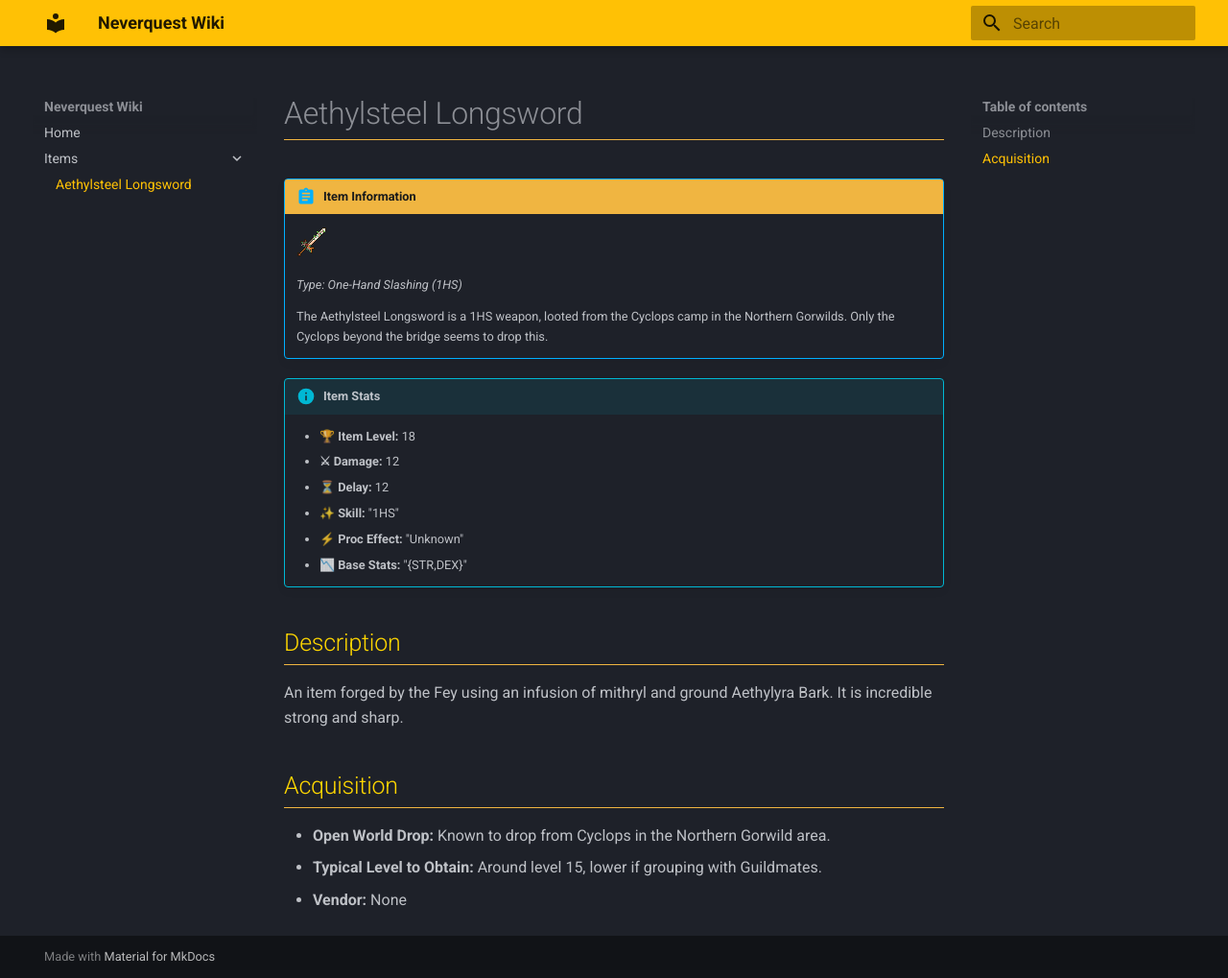
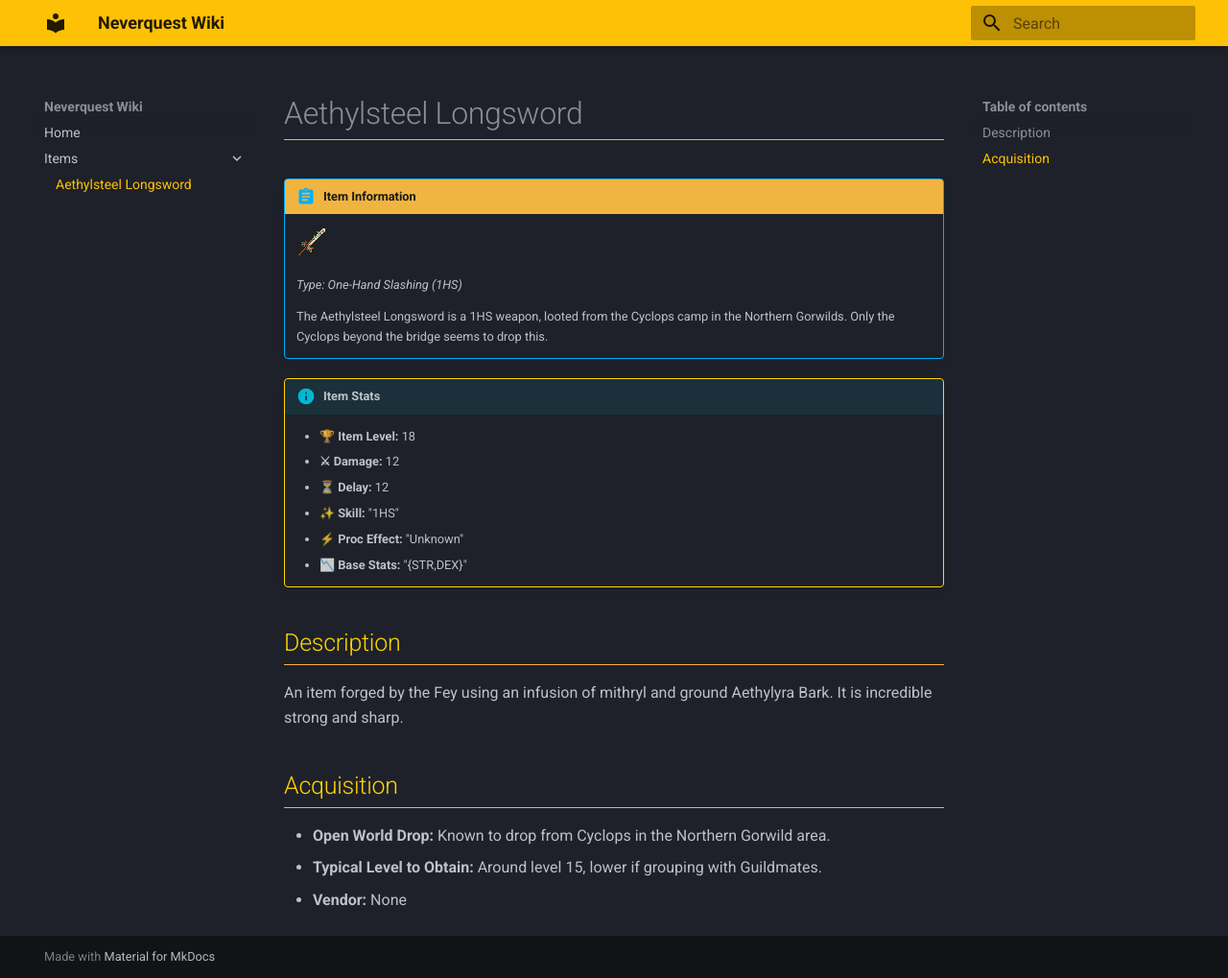
Before and after one commit to NeverQuest-Ben/NeverQuest, an MkDocs documentation site: the page built from docs/itemDatabase/Aethylsteel_Longsword.md, in a window 1280 px wide and 1019 px high. Shown: the whole window at 96% size. Built offline with MkDocs 1.6.1 and Material for MkDocs 9.7.7, drawn with Linux system fonts in a browser that asks for light colours.

Commit message:
Update extra.css

```diff
--- a/docs/stylesheets/extra.css
+++ b/docs/stylesheets/extra.css
@@ -18,6 +18,11 @@ h2 {
     font-weight: bold;
 }
 
+/* This makes the border of the info box gold too, instead of gray/blue */
+.admonition.info {
+    border-color: #FFD700 !important;
+}
+
 /* This makes sure images (like your GIFs) stay pixel-perfect */
 .pixelated {
     image-rendering: pixelated;
```
